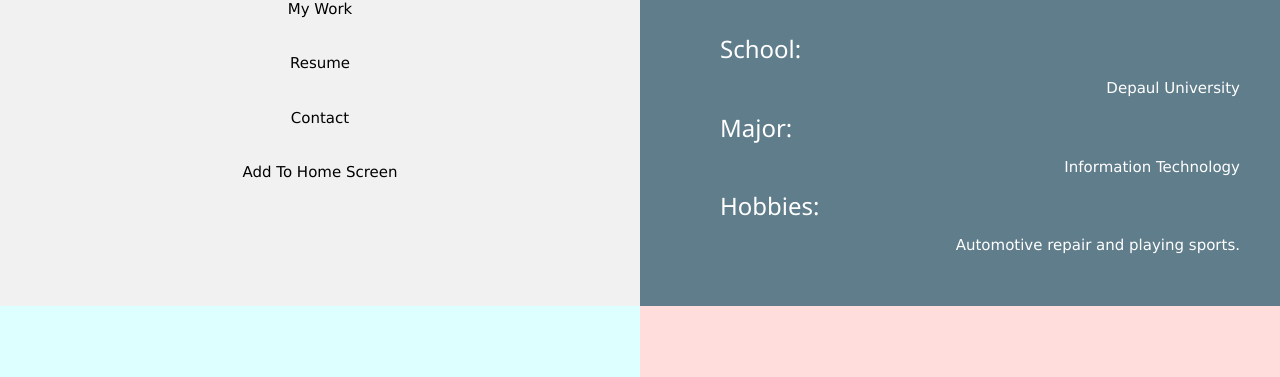
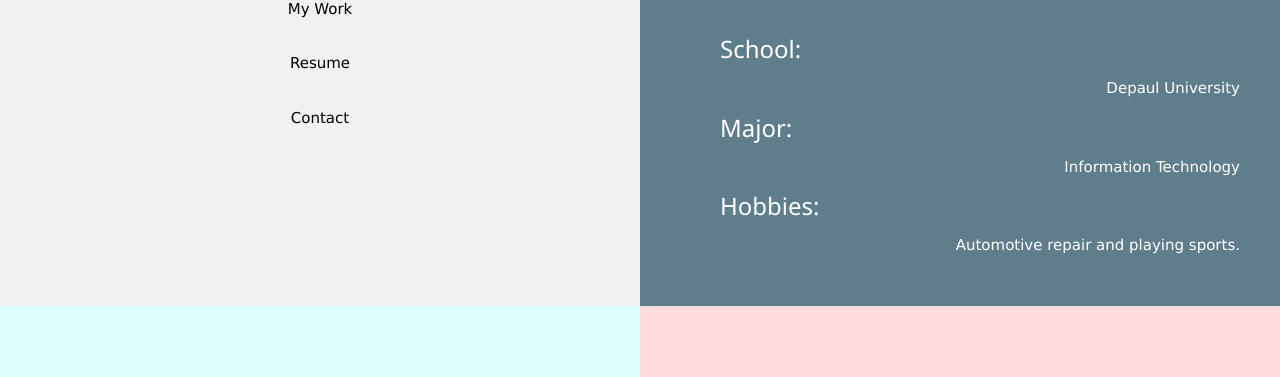
Before and after one commit to amurrill/amurrill.github.io, a plain HTML site: page PortfolioResume/index.html in a window 1280 px wide. Shown: the part 394-771 px from the top of the page. Drawn offline with Linux system fonts and the light colour scheme.

Commit message:
Add files via upload

```diff
--- a/PortfolioResume/index.html
+++ b/PortfolioResume/index.html
@@ -24,7 +24,6 @@
       <a href="#work" class="w3-button w3-light-grey w3-block w3-hover-pale-blue w3-padding-16">My Work</a>
       <a href="#work" class="w3-button w3-light-grey w3-block w3-hover-pale-red w3-padding-16">Resume</a>
       <a href="#contact" class="w3-button w3-light-grey w3-block w3-hover-teal w3-padding-16">Contact</a>
-	  <a href="#a2hs" class="w3-button w3-light-grey w3-block w3-hover-grey w3-padding-16">Add To Home Screen</a>
     </div>
   </div>
   <div class="w3-half w3-blue-grey w3-container" style="height:700px">
```
